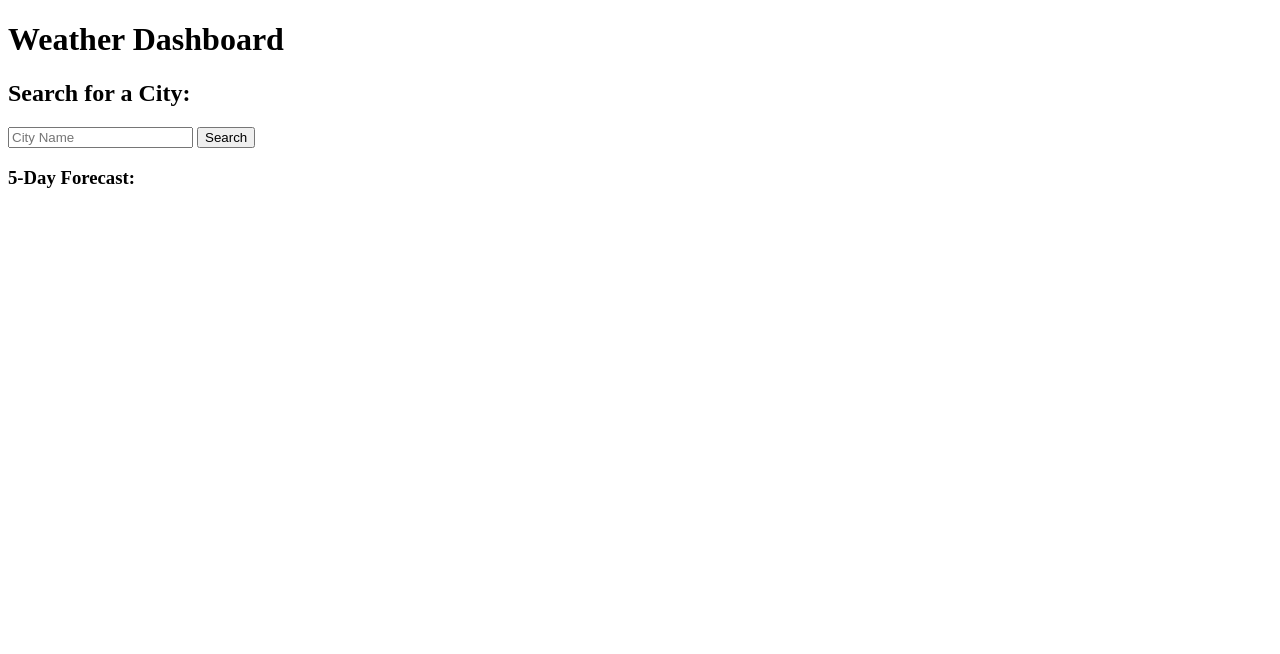
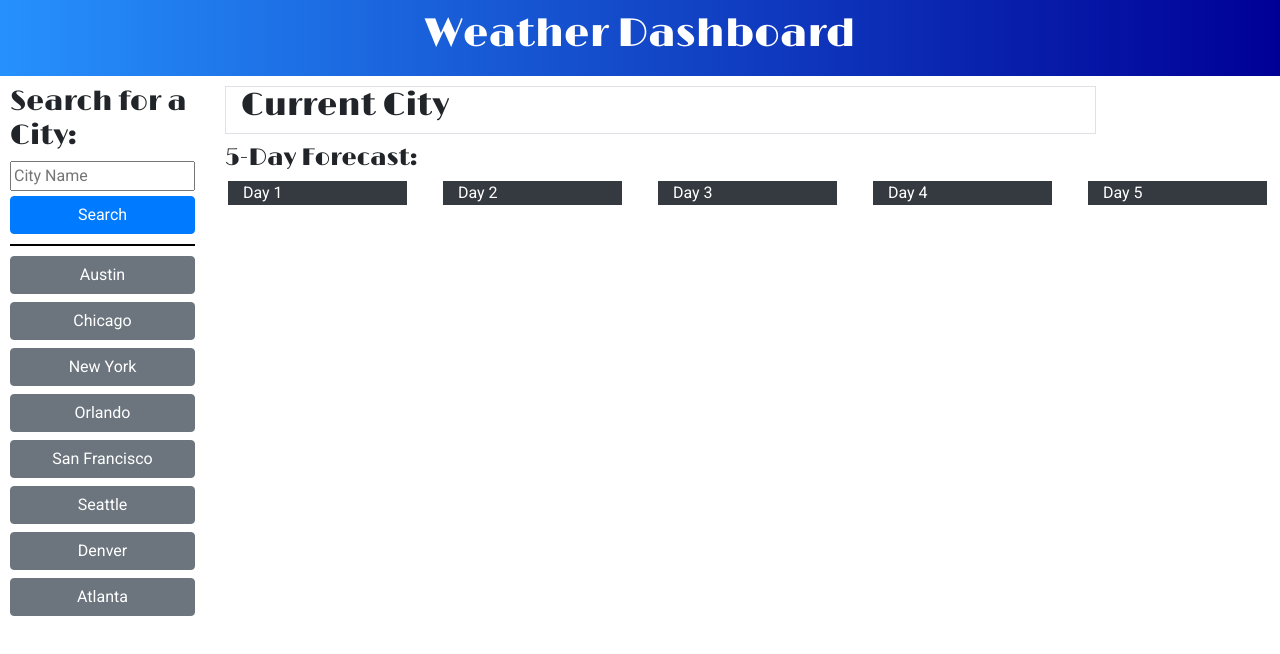
Before and after one commit to apatheticjedi/weather-dashboard-app, a plain HTML site: page index.html in a window 1280 px wide. Drawn offline with nearby package versions, Linux system fonts and the light colour scheme.

Commit message:
added bootstrap styling

```diff
--- a/assets/css/style.css
+++ b/assets/css/style.css
@@ -0,0 +1,40 @@
+* {
+    font-family: 'Roboto', sans-serif;
+
+}
+
+h1,
+h2,
+h3,
+h4,
+h5,
+h6 {
+    font-family: 'Limelight', cursive;
+}
+
+header {
+    text-align: center;
+    color: #FFF;
+    background-image: linear-gradient(to left, #000096, #2691fc);
+    padding: 10px 0;
+}
+
+main {
+    padding: 10px;
+    margin: auto;
+}
+
+form {
+    padding-bottom: 10px;
+    border-bottom: 2px solid #000;
+    margin-bottom: 10px;
+}
+
+input {
+    width: 100%;
+    margin-bottom: 5px;
+}
+
+.five-day {
+    margin-top: 10px;
+}
--- a/index.html
+++ b/index.html
@@ -1,9 +1,16 @@
 <!DOCTYPE html>
 <html lang="en">
+
 <head>
     <meta charset="UTF-8">
     <meta http-equiv="X-UA-Compatible" content="IE=edge">
     <meta name="viewport" content="width=device-width, initial-scale=1.0">
+    <link rel="stylesheet" href="https://cdn.jsdelivr.net/npm/bootstrap@4.6.2/dist/css/bootstrap.min.css"
+        integrity="sha384-xOolHFLEh07PJGoPkLv1IbcEPTNtaed2xpHsD9ESMhqIYd0nLMwNLD69Npy4HI+N" crossorigin="anonymous">
+    <link rel="preconnect" href="https://fonts.googleapis.com">
+    <link rel="preconnect" href="https://fonts.gstatic.com" crossorigin>
+    <link href="https://fonts.googleapis.com/css2?family=Limelight&family=Roboto:wght@400;700&display=swap"
+        rel="stylesheet">
     <link rel="stylesheet" href="/assets/css/style.css" />
     <title>Weather Dashboard</title>
 </head>
@@ -14,24 +21,50 @@
         <h1>Weather Dashboard</h1>
     </header>
 
-    <main class="container">
-        <div class="sidebar">
+    <main class="row">
+        <div class="sidebar col-4 col-md-3 col-lg-2 justify-content-around">
             <form>
-                <h2>Search for a City:</h2>
+                <h3>Search for a City:</h3>
                 <input type="text" placeholder="City Name" />
-                <button type="submit">Search</button>
+                <button type="submit" class="btn btn-primary btn-block" id="submit">Search</button>
             </form>
+            <button type="button" class="btn btn-secondary btn-block">Austin</button>
+            <button type="button" class="btn btn-secondary btn-block">Chicago</button>
+            <button type="button" class="btn btn-secondary btn-block">New York</button>
+            <button type="button" class="btn btn-secondary btn-block">Orlando</button>
+            <button type="button" class="btn btn-secondary btn-block">San Francisco</button>
+            <button type="button" class="btn btn-secondary btn-block">Seattle</button>
+            <button type="button" class="btn btn-secondary btn-block">Denver</button>
+            <button type="button" class="btn btn-secondary btn-block">Atlanta</button>
         </div>
-        <div class="city">
-            <div class="current-weather"></div>
-            <div class="forecast">
-                <h3>5-Day Forecast:</h3>
+
+        <div class="forecast col-8 col-md-9 col-lg-10 justify-content-between">
+            <div class="current-city">
+                <div class="current-weather d-flex col-10 border">
+                    <h2>Current City</h2>
+                </div>
+
+                <div class="five-day row justify-content-around">
+                    <h4 class="col-12">5-Day Forecast:</h4>
+                    <div class="bg-dark text-white col-12 col-sm-2">Day 1</div>
+                    <div class="bg-dark text-white col-12 col-sm-2">Day 2</div>
+                    <div class="bg-dark text-white col-12 col-sm-2">Day 3</div>
+                    <div class="bg-dark text-white col-12 col-sm-2">Day 4</div>
+                    <div class="bg-dark text-white col-12 col-sm-2">Day 5</div>
+                </div>
             </div>
         </div>
 
     </main>
 
+    <script src="https://cdn.jsdelivr.net/npm/jquery@3.5.1/dist/jquery.slim.min.js"
+        integrity="sha384-DfXdz2htPH0lsSSs5nCTpuj/zy4C+OGpamoFVy38MVBnE+IbbVYUew+OrCXaRkfj"
+        crossorigin="anonymous"></script>
+    <script src="https://cdn.jsdelivr.net/npm/bootstrap@4.6.2/dist/js/bootstrap.bundle.min.js"
+        integrity="sha384-Fy6S3B9q64WdZWQUiU+q4/2Lc9npb8tCaSX9FK7E8HnRr0Jz8D6OP9dO5Vg3Q9ct"
+        crossorigin="anonymous"></script>
     <script src="./assets/js/script.js"></script>
 
 </body>
+
 </html>
```
